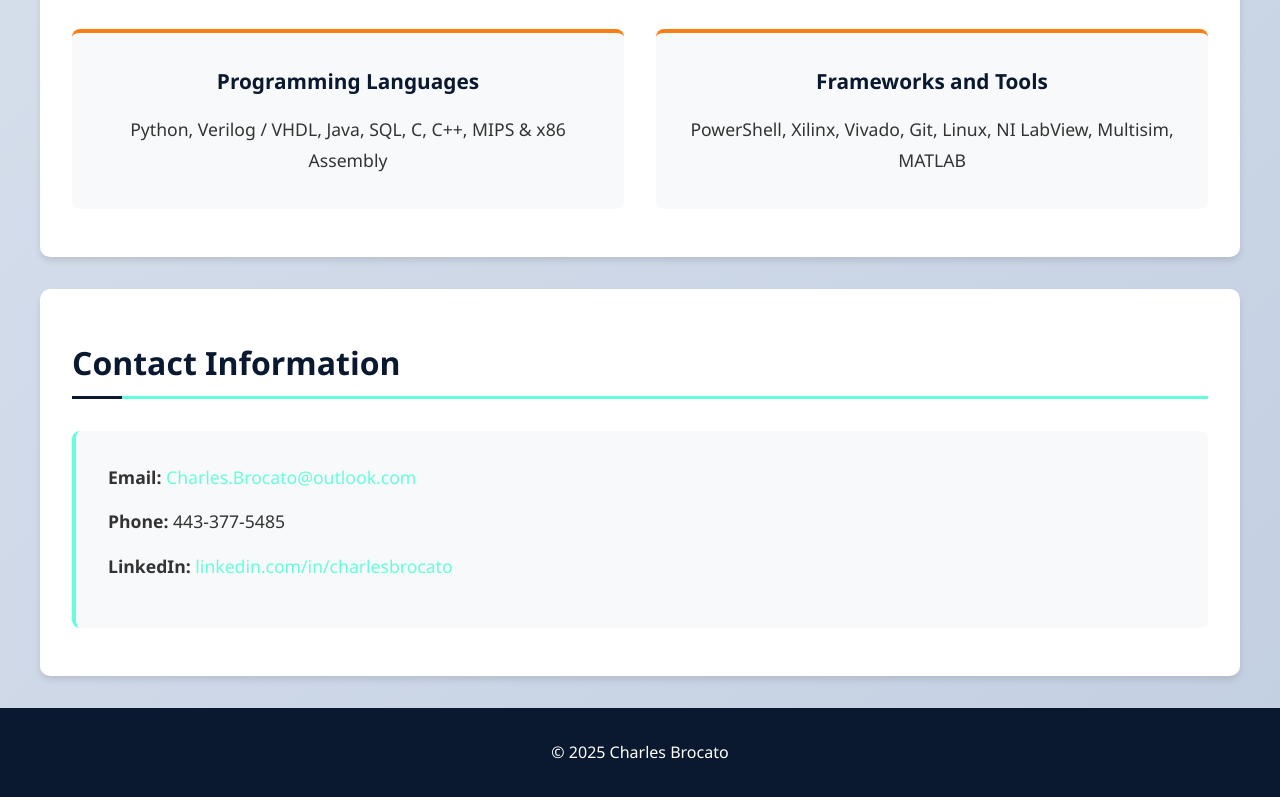
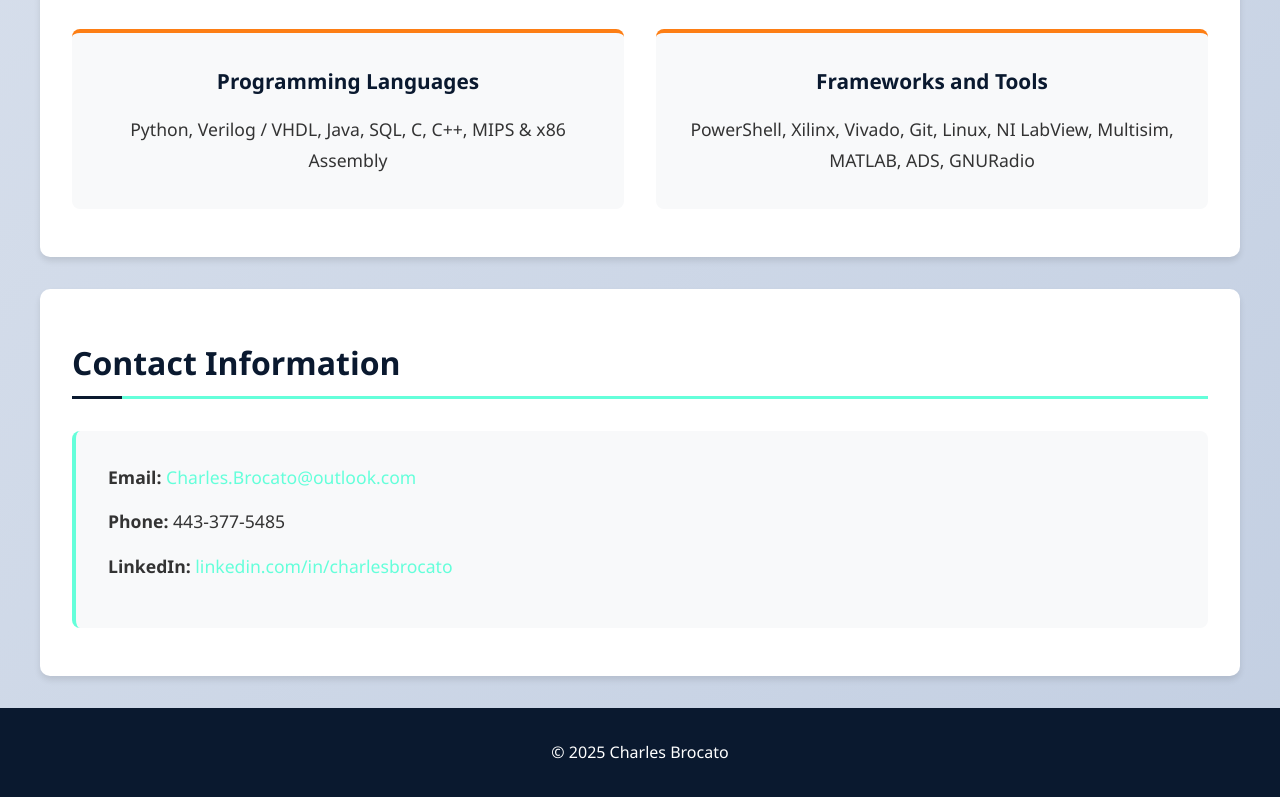
Before and after one commit to CharlesBrocato/CharlesBrocato.github.io, a plain HTML site: page resume.html in a window 1280 px wide. Shown: the part 3703-4500 px from the top of the page. Drawn offline with Linux system fonts and the light colour scheme.

Commit message:
Update skills section in resume to include ADS and GNURadio.

```diff
--- a/resume.html
+++ b/resume.html
@@ -150,7 +150,7 @@
       </div>
       <div class="skill-category">
         <h3>Frameworks and Tools</h3>
-        <p>PowerShell, Xilinx, Vivado, Git, Linux, NI LabView, Multisim, MATLAB</p>
+        <p>PowerShell, Xilinx, Vivado, Git, Linux, NI LabView, Multisim, MATLAB, ADS, GNURadio</p>
       </div>
     </div>
   </section>
```
